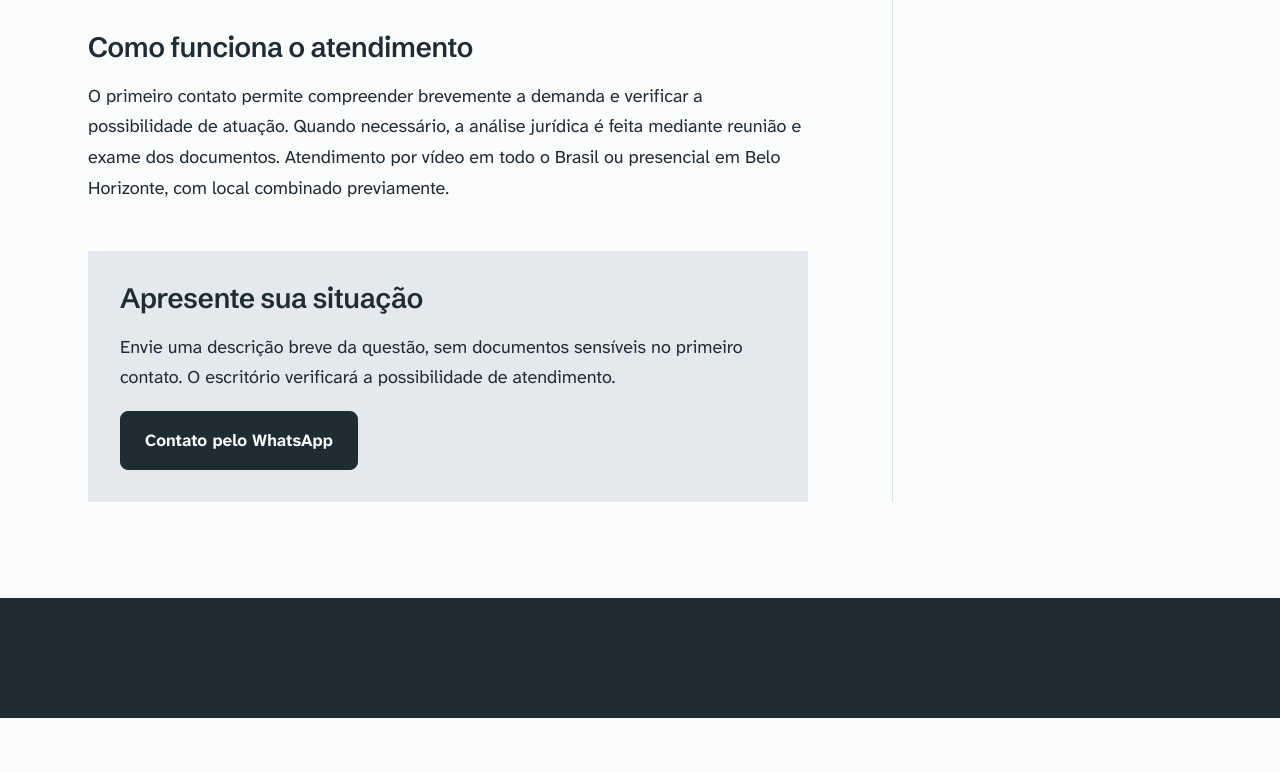
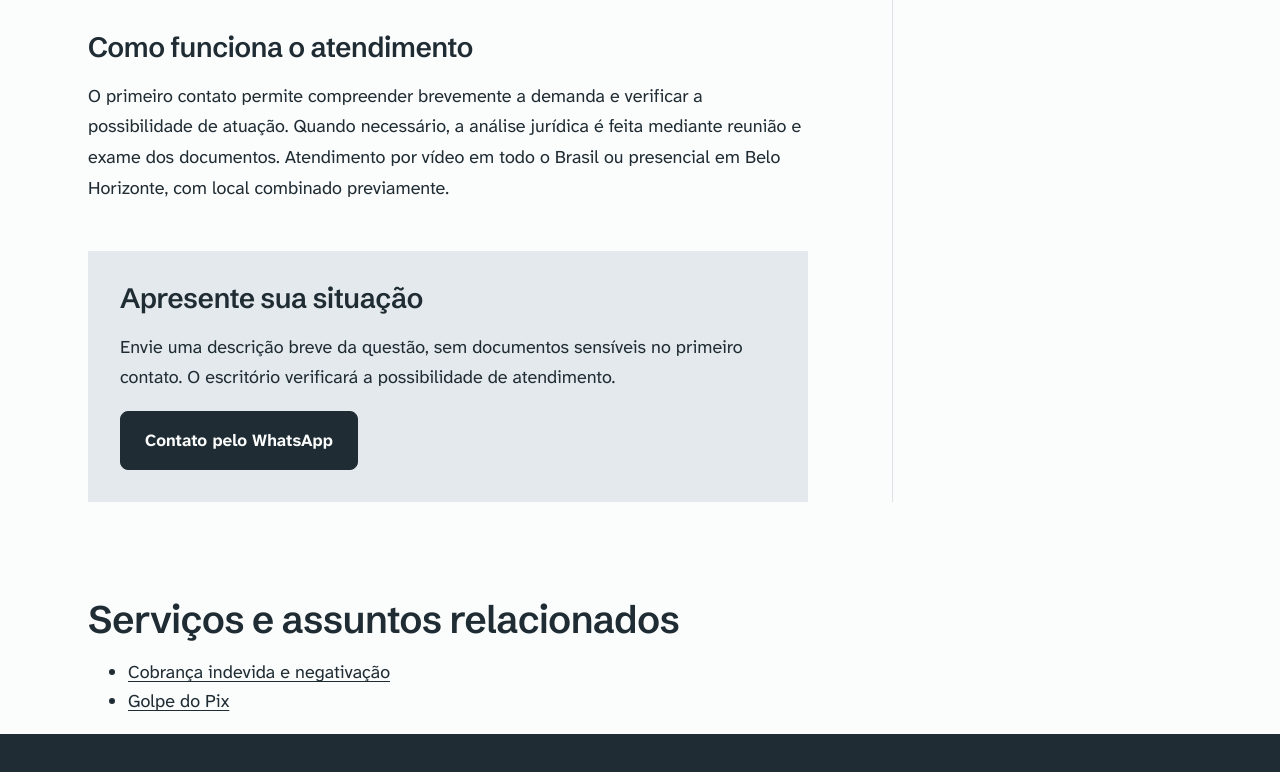
Before and after one commit to luizaozappala/zappala-advocacia, a website: page direito-consumidor.html in a window 1280 px wide. Shown: the part 913-1685 px from the top of the page. Before the commit the page ends 1631 px from the top, so only its background shows below. Drawn offline with Linux system fonts and the light colour scheme.

Commit message:
feat: conectar serviços de direito-consumidor

```diff
--- a/direito-consumidor.html
+++ b/direito-consumidor.html
@@ -8,4 +8,4 @@
 <div class="wrap breadcrumbs"><a href="/">Início</a> / <a href="/#areas">Áreas de atuação</a> / Direito do Consumidor</div>
 <main class="content"><div class="wrap content-grid"><article class="prose"><h2>Cobranças, negativação e contratos</h2><p>A apuração de cobrança contestada depende de contratos, comprovantes, comunicações e registros de atendimento. As medidas cabíveis variam conforme a origem e a legitimidade do débito.</p><h2>Fraudes e problemas com serviços</h2><p>Golpes envolvendo transferências, falhas na prestação de serviços e conflitos com fornecedores exigem avaliação das circunstâncias, dos protocolos e da documentação disponível.</p><h2>Como funciona o atendimento</h2><p>O primeiro contato permite compreender brevemente a demanda e verificar a possibilidade de atuação. Quando necessário, a análise jurídica é feita mediante reunião e exame dos documentos. Atendimento por vídeo em todo o Brasil ou presencial em Belo Horizonte, com local combinado previamente.</p><div class="cta"><h2>Apresente sua situação</h2><p>Envie uma descrição breve da questão, sem documentos sensíveis no primeiro contato. O escritório verificará a possibilidade de atendimento.</p><a class="btn" href="https://wa.me/5531992377158" target="_blank" rel="noopener">Contato pelo WhatsApp</a></div></article>
 <aside class="side"><div class="side__label">Outras áreas</div><p>Conheça também outras frentes de atuação jurídica.</p><a href="/direito-trabalho">Direito do Trabalho</a><a href="/direito-previdenciario">Direito Previdenciário</a><a href="/direito-consumidor">Direito do Consumidor</a><a href="/direito-transito">Direito de Trânsito</a><a href="/familia-sucessoes">Família e Sucessões</a><a href="/direito-civil-patrimonial">Direito Civil e Patrimonial</a></aside></div></main>
-<footer></footer></body></html>
+<section class="wrap" aria-label="Serviços relacionados" style="padding:32px 0"><h2>Serviços e assuntos relacionados</h2><ul><li><a href="/cobranca-indevida-negativacao">Cobrança indevida e negativação</a></li><li><a href="/golpe-pix">Golpe do Pix</a></li></ul></section><footer></footer></body></html>
```
